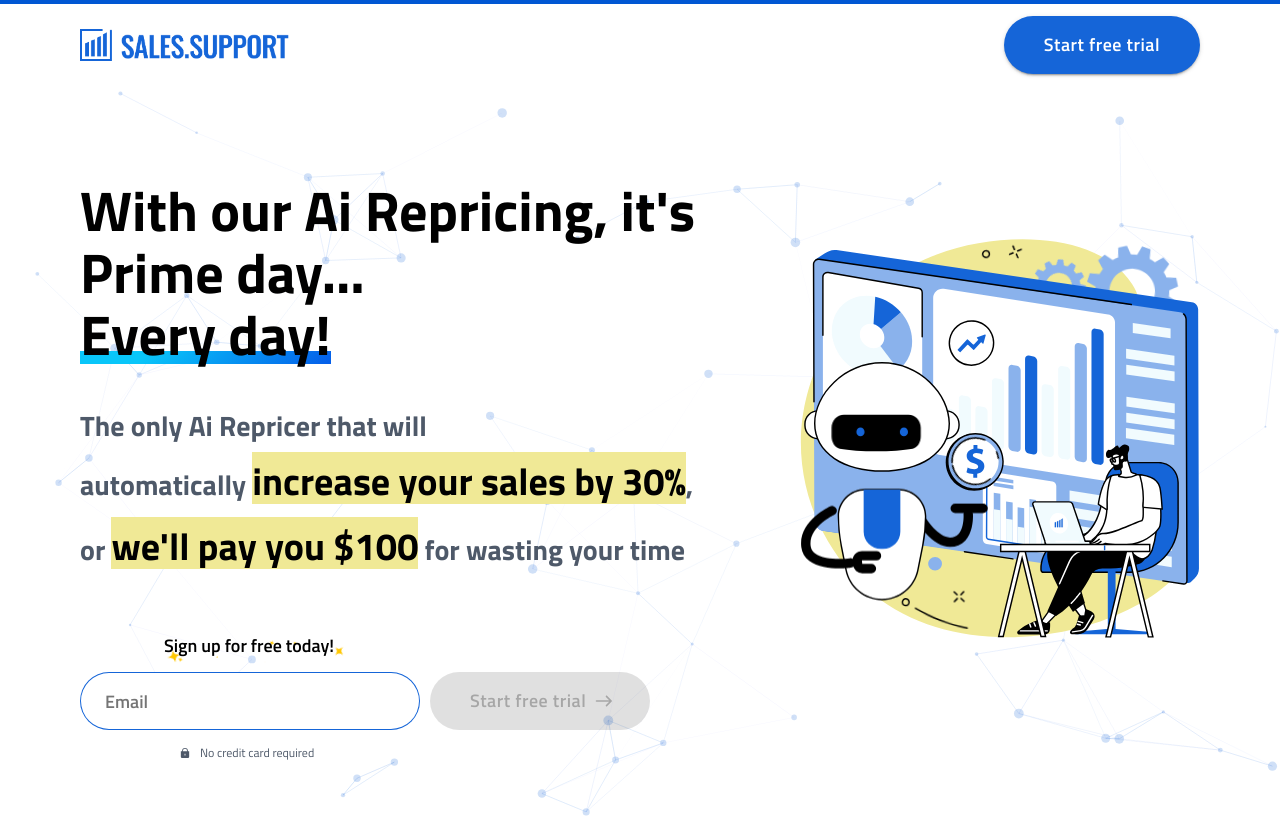
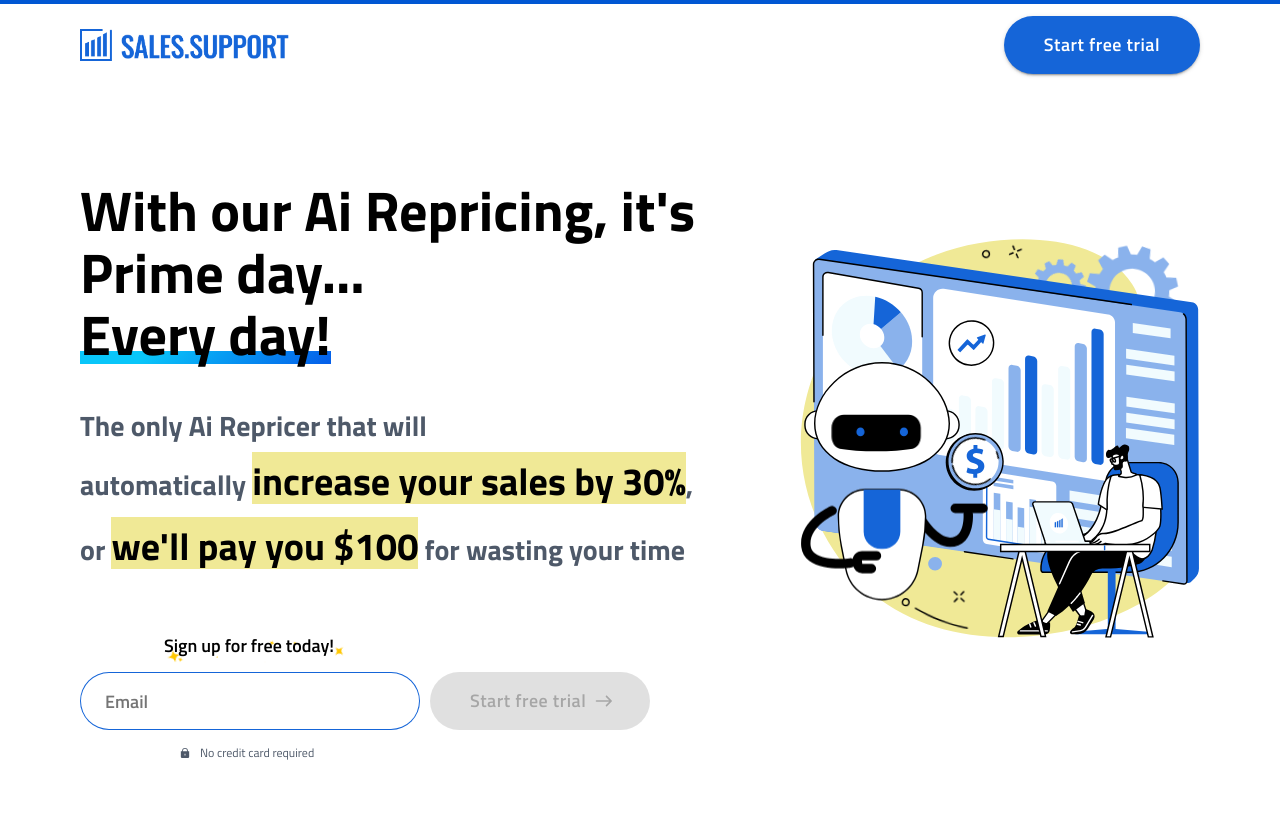
Before and after one commit to estiva1/ss-landing, a React (Create React App) app: page / in a window 1280 px wide. Shown: the top 817 px of the page. Built offline with nearby package versions, Linux system fonts and the light colour scheme.

Commit message:
removed particles because of perforformance issue

```diff
--- a/src/components/UI/particles/particles.component.jsx
+++ b/src/components/UI/particles/particles.component.jsx
@@ -61,7 +61,7 @@ const ParticlesUi = () => {
             default: "bounce",
           },
           random: false,
-          speed: 0.5,
+          speed: 0,
           straight: false,
         },
         number: {
--- a/src/components/hero/hero.component.jsx
+++ b/src/components/hero/hero.component.jsx
@@ -59,7 +59,7 @@ const Hero = () => {
 
   return (
     <HeroContainer>
-      <ParticlesUi />
+      {/* <ParticlesUi /> */}
       <HeroContent>
         <Headline>
           <HeroText>
```
